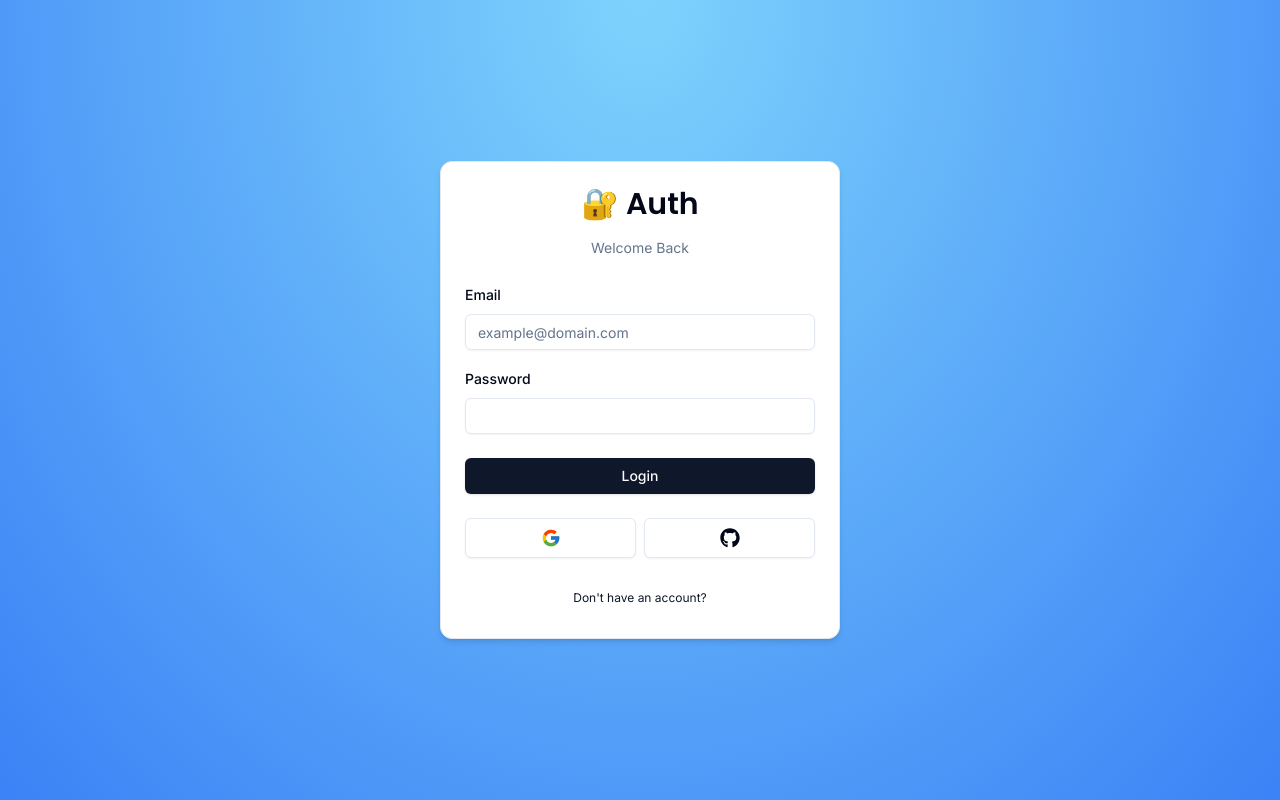
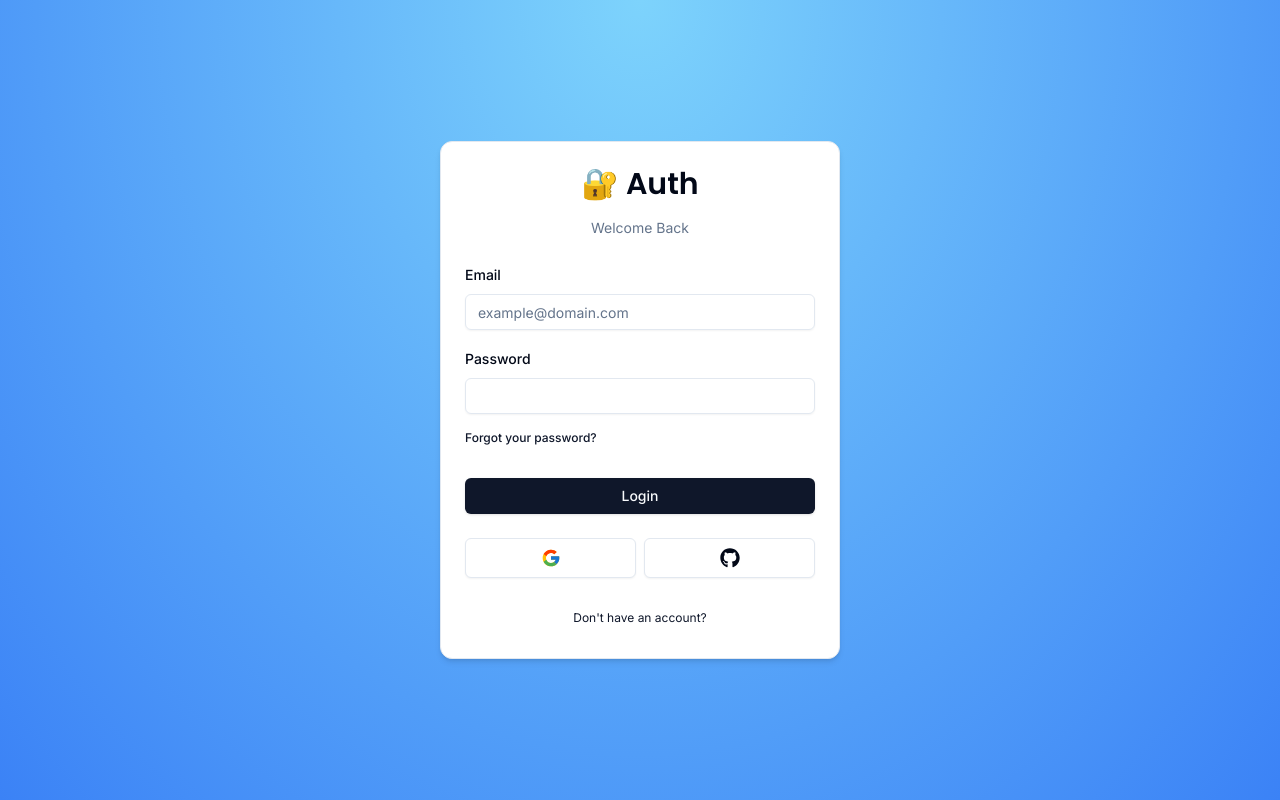
Before and after one commit to Scott-Zeta/Auth-Toolkit, a Next.js app: page /auth/login in a window 1280 px wide. Built offline with nearby package versions, Linux system fonts and the light colour scheme; no server answers.

Commit message:
add forgot password button

```diff
--- a/components/auth/login-form.tsx
+++ b/components/auth/login-form.tsx
@@ -23,6 +23,7 @@ import { Button } from '../ui/button';
 import { FormError } from '../form-error';
 import { FormSuccess } from '../form-success';
 import { login } from '@/actions/login';
+import Link from 'next/link';
 
 export const LoginForm = () => {
   const [ispending, startTransition] = useTransition();
@@ -93,6 +94,9 @@ export const LoginForm = () => {
                     <Input {...field} type="password" disabled={ispending} />
                   </FormControl>
                   <FormMessage />
+                  <Button size="sm" className="p-0 my-0" asChild variant="link">
+                    <Link href="/auth/reset">Forgot your password?</Link>
+                  </Button>
                 </FormItem>
               )}
             />
```
